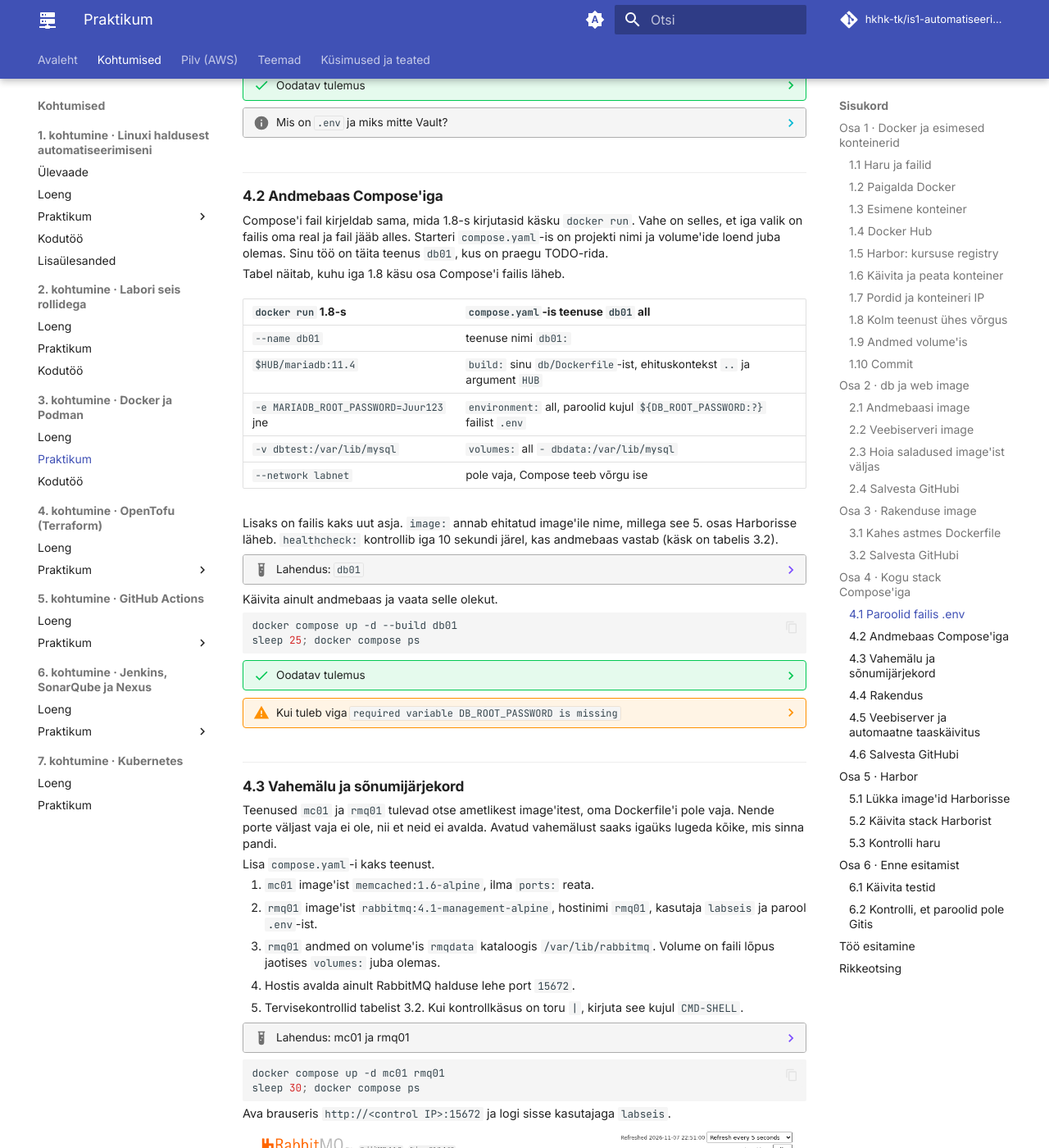
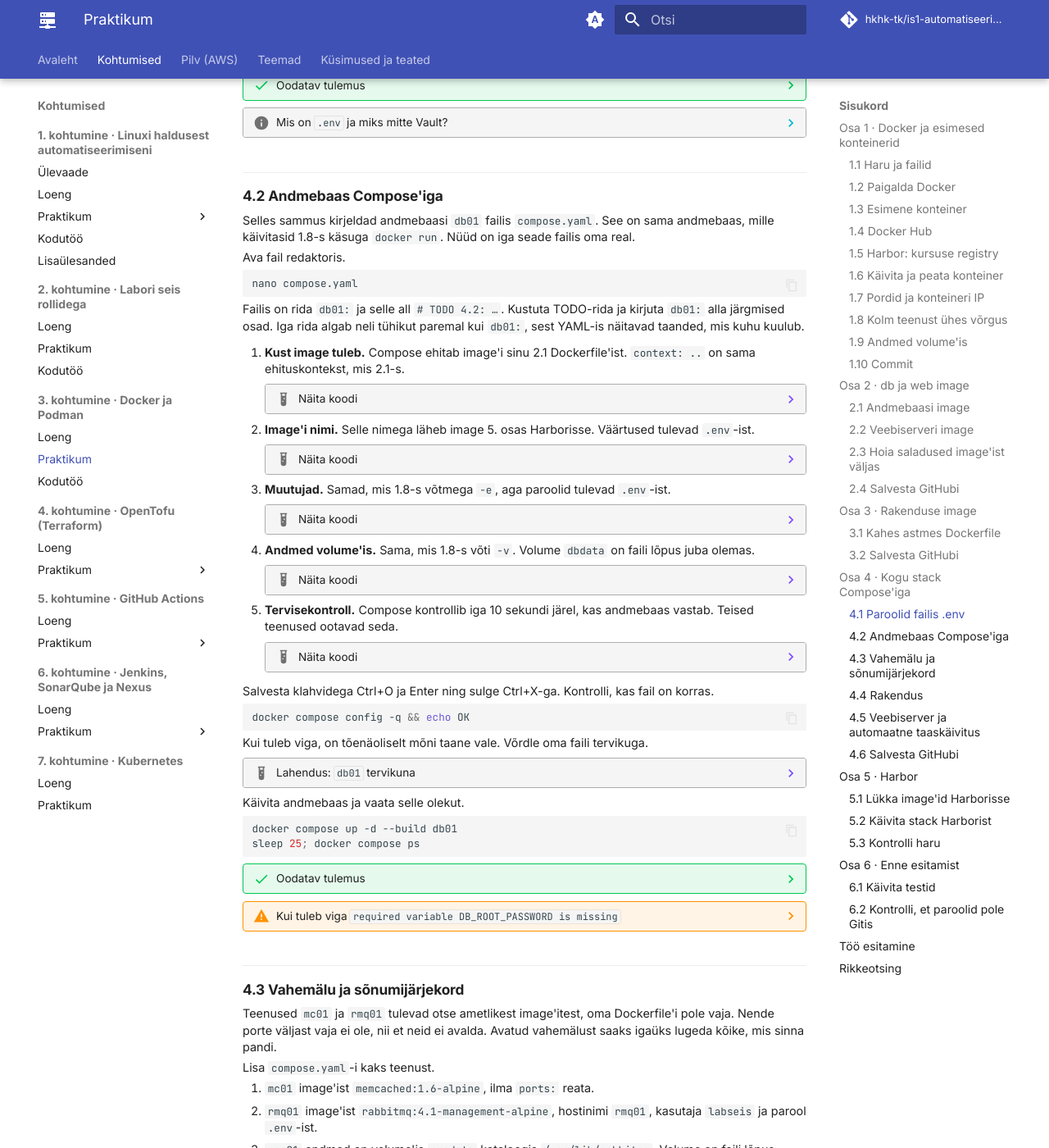
Before and after one commit to hkhk-tk/is1-automatiseerimine, an MkDocs documentation site: the page built from docs/k03/lab.md, in a window 1280 px wide and 1400 px high, scrolled down 13280 px. Shown: the whole window at 82% size. Built offline with MkDocs 1.6.1 and Material for MkDocs 9.7.7, drawn with Linux system fonts in a browser that asks for light colours; comment, search, counter and statistics services are not loaded.

Commit message:
K3 praktikum 4.2: samm-sammult tegevused (ava fail, viis osa koos koodiga, salvesta, kontrolli), tervik lahendusena

````diff
--- a/docs/k03/lab.md
+++ b/docs/k03/lab.md
@@ -792,23 +792,80 @@ git check-ignore -v .env
 
 ### 4.2 Andmebaas Compose'iga
 
-Compose'i fail kirjeldab sama, mida 1.8-s kirjutasid käsku `docker run`. Vahe on selles, et iga valik on failis oma real ja fail jääb alles. Starteri `compose.yaml`-is on projekti nimi ja volume'ide loend juba olemas. Sinu töö on täita teenus `db01`, kus on praegu TODO-rida.
+Selles sammus kirjeldad andmebaasi `db01` failis `compose.yaml`. See on sama andmebaas, mille käivitasid 1.8-s käsuga `docker run`. Nüüd on iga seade failis oma real.
 
-Tabel näitab, kuhu iga 1.8 käsu osa Compose'i failis läheb.
+Ava fail redaktoris.
 
-| `docker run` 1.8-s | `compose.yaml`-is teenuse `db01` all |
-|---|---|
-| `--name db01` | teenuse nimi `db01:` |
-| `$HUB/mariadb:11.4` | `build:` sinu `db/Dockerfile`-ist, ehituskontekst `..` ja argument `HUB` |
-| `-e MARIADB_ROOT_PASSWORD=Juur123` jne | `environment:` all, paroolid kujul `${DB_ROOT_PASSWORD:?}` failist `.env` |
-| `-v dbtest:/var/lib/mysql` | `volumes:` all `- dbdata:/var/lib/mysql` |
-| `--network labnet` | pole vaja, Compose teeb võrgu ise |
+```bash
+nano compose.yaml
+```
 
-Lisaks on failis kaks uut asja. `image:` annab ehitatud image'ile nime, millega see 5. osas Harborisse läheb. `healthcheck:` kontrollib iga 10 sekundi järel, kas andmebaas vastab (käsk on tabelis 3.2).
+Failis on rida `db01:` ja selle all `# TODO 4.2: …`. Kustuta TODO-rida ja kirjuta `db01:` alla järgmised osad. Iga rida algab neli tühikut paremal kui `db01:`, sest YAML-is näitavad taanded, mis kuhu kuulub.
 
-??? example "Lahendus: `db01`"
+1. **Kust image tuleb.** Compose ehitab image'i sinu 2.1 Dockerfile'ist. `context: ..` on sama ehituskontekst, mis 2.1-s.
+
+    ??? example "Näita koodi"
+
+        ```yaml
+            build:
+              context: ..
+              dockerfile: k03-docker/db/Dockerfile
+              args:
+                HUB: ${HUB:-docker.io/library}
+        ```
+
+2. **Image'i nimi.** Selle nimega läheb image 5. osas Harborisse. Väärtused tulevad `.env`-ist.
+
+    ??? example "Näita koodi"
+
+        ```yaml
+            image: ${REGISTRY:?}/${OWNER:?}/labori-seis-db:${TAG:-dev}
+        ```
+
+3. **Muutujad.** Samad, mis 1.8-s võtmega `-e`, aga paroolid tulevad `.env`-ist.
+
+    ??? example "Näita koodi"
+
+        ```yaml
+            environment:
+              MARIADB_ROOT_PASSWORD: ${DB_ROOT_PASSWORD:?}
+              MARIADB_DATABASE: labseis
+              MARIADB_USER: labseis
+              MARIADB_PASSWORD: ${DB_PASSWORD:?}
+        ```
+
+4. **Andmed volume'is.** Sama, mis 1.8-s võti `-v`. Volume `dbdata` on faili lõpus juba olemas.
+
+    ??? example "Näita koodi"
+
+        ```yaml
+            volumes:
+              - dbdata:/var/lib/mysql
+        ```
+
+5. **Tervisekontroll.** Compose kontrollib iga 10 sekundi järel, kas andmebaas vastab. Teised teenused ootavad seda.
+
+    ??? example "Näita koodi"
+
+        ```yaml
+            healthcheck:
+              test: ["CMD", "healthcheck.sh", "--connect", "--innodb_initialized"]
+              interval: 10s
+              retries: 10
+        ```
+
+Salvesta klahvidega Ctrl+O ja Enter ning sulge Ctrl+X-ga. Kontrolli, kas fail on korras.
+
+```bash
+docker compose config -q && echo OK
+```
+
+Kui tuleb viga, on tõenäoliselt mõni taane vale. Võrdle oma faili tervikuga.
+
+??? example "Lahendus: `db01` tervikuna"
 
     ```yaml
+    services:
       db01:
         build:
           context: ..
@@ -829,9 +886,7 @@ Lisaks on failis kaks uut asja. `image:` annab ehitatud image'ile nime, millega
           retries: 10
     ```
 
-    Taanded on YAML-is olulised: iga tase on kaks tühikut paremal. `${DB_ROOT_PASSWORD:?}` võtab väärtuse `.env`-ist ja katkestab käivituse, kui see puudub. `${HUB:-docker.io/library}` kasutab vaikeväärtust, kui `HUB` pole määratud.
-
-Käivita ainult andmebaas ja vaata selle olekut.
+Käivita andmebaas ja vaata selle olekut.
 
 ```bash
 docker compose up -d --build db01
````
